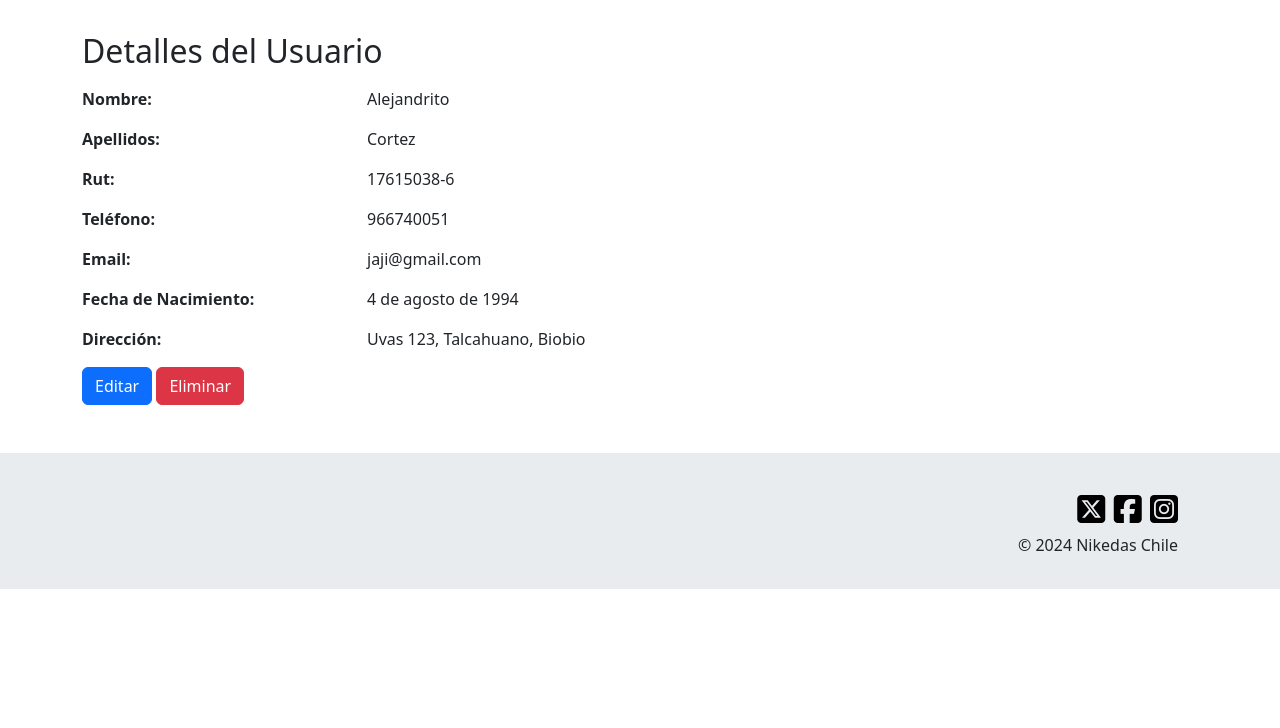
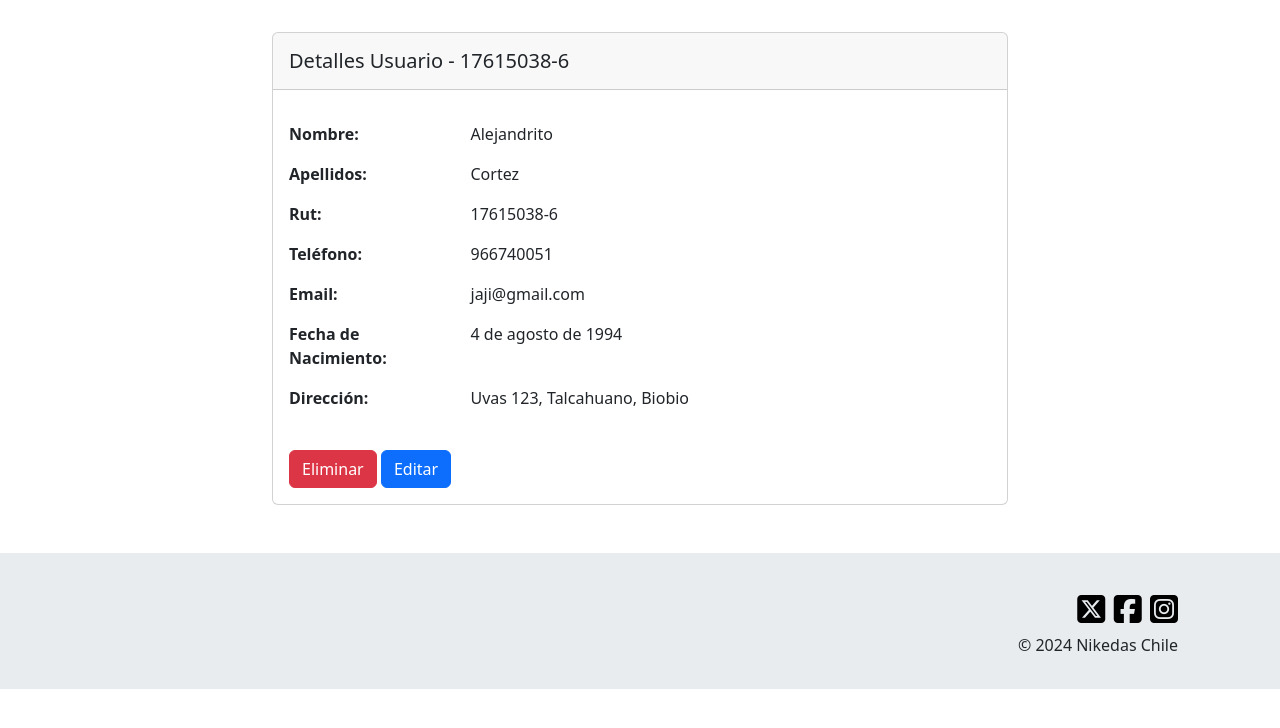
Before and after one commit to bpobletem/tienda, a Django app: page /usuarios/17615038-6 in a window 1280 px wide. Shown: the part 57-785 px from the top of the page. Run offline with Django 5.2, Linux system fonts and the light colour scheme; data comes from the database, SQL or seed files in the repository; some libraries are stand-ins or nearby versions.

Commit message:
usuarios en card

```diff
--- a/aplicacion/templates/aplicacion/editarusuarios.html
+++ b/aplicacion/templates/aplicacion/editarusuarios.html
@@ -4,7 +4,7 @@
 
 {% block content %}
 <section class="h-100 gradient-custom">
-    <div class="container py-5">
+    <div class="container">
         <div class="row d-flex justify-content-center my-4">
             <div class="col-md-6">
                 <div class="card">
--- a/aplicacion/templates/aplicacion/usuarios.html
+++ b/aplicacion/templates/aplicacion/usuarios.html
@@ -2,10 +2,15 @@
 {% load static %}
 
 {% block content %}
-    <section>
+<section class="gradient-custom">
     <div class="container">
-            <h2>Detalles del Usuario</h2>
-            <!-- Datos del usuario -->
+        <div class="row d-flex justify-content-center my-4">
+            <div class="col-md-8">
+                <div class="card">
+                    <div class="card-header py-3">
+                        <h5 class="mb-0">Detalles Usuario - {{usuario.rut}}</h5>
+                    </div>
+                    <div class="card-body">
                         <div class="user-info mt-3">
                             <div class="row mb-3">
                                 <div class="col-md-3">
@@ -65,13 +70,17 @@
                                     {% endfor %}
                                 </div>
                             </div>
+                            <div class="pt-4">
+                                <a class="btn btn-danger" href="{% url 'eliminarUsuario' usuario.rut %}">Eliminar</a>
+                                <a class="btn btn-primary me-3" href="{% url 'editarusuarios' usuario.rut %}">Editar</a>
                             </div>
-            <div class="mt-3">
-                <a class="btn btn-primary" href="{% url 'editarusuarios' usuario.rut %}">Editar</a>
-                <a class="btn btn-danger" href="{% url 'eliminarUsuario' usuario.rut %}">Eliminar</a>
+                        </div>
+                    </div>
+                </div>
+            </div>
         </div>
     </div>
 </section>
-</body>
+
 {% endblock content %}
 </html>
```
Also changed, not shown: aplicacion/templates/aplicacion/agregarusuario.html (+17 -3 lines). Lines whose indentation alone changed are shown as unchanged.
